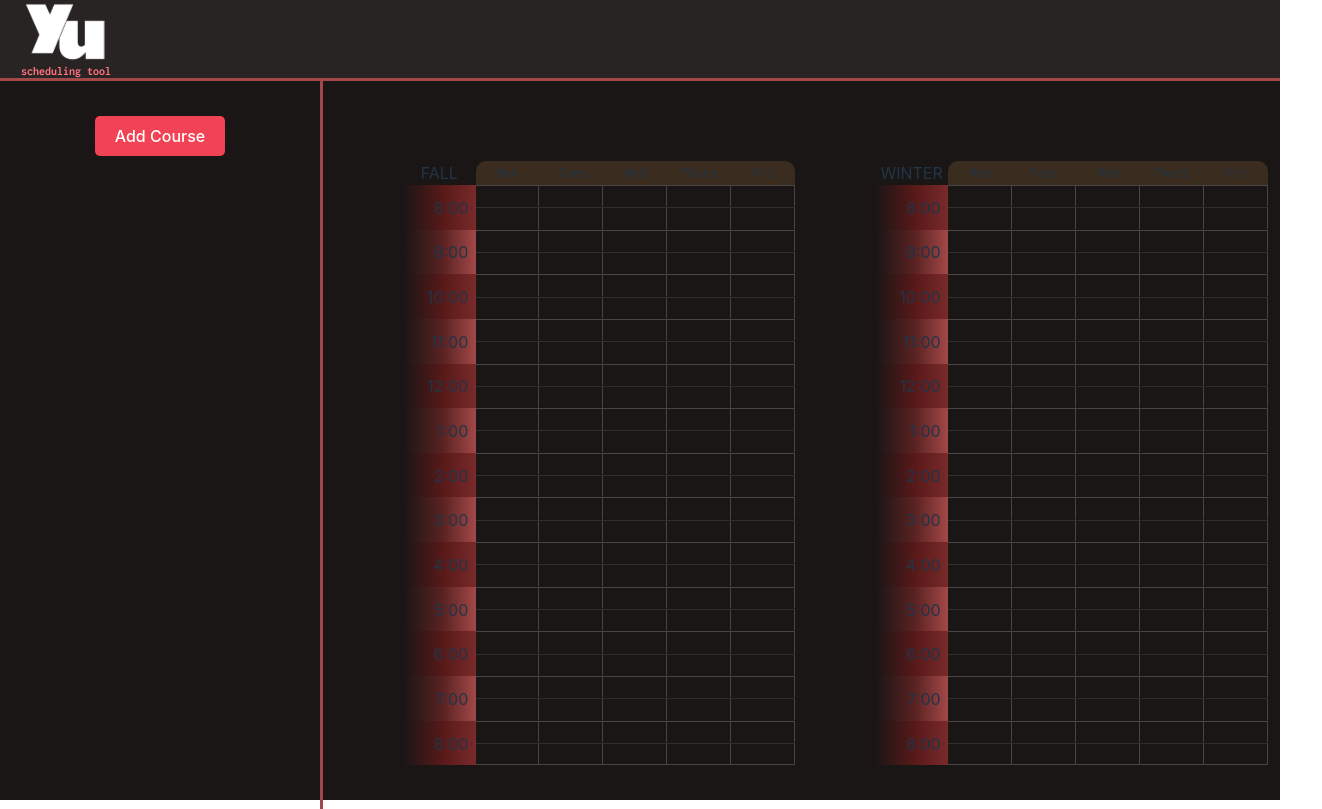
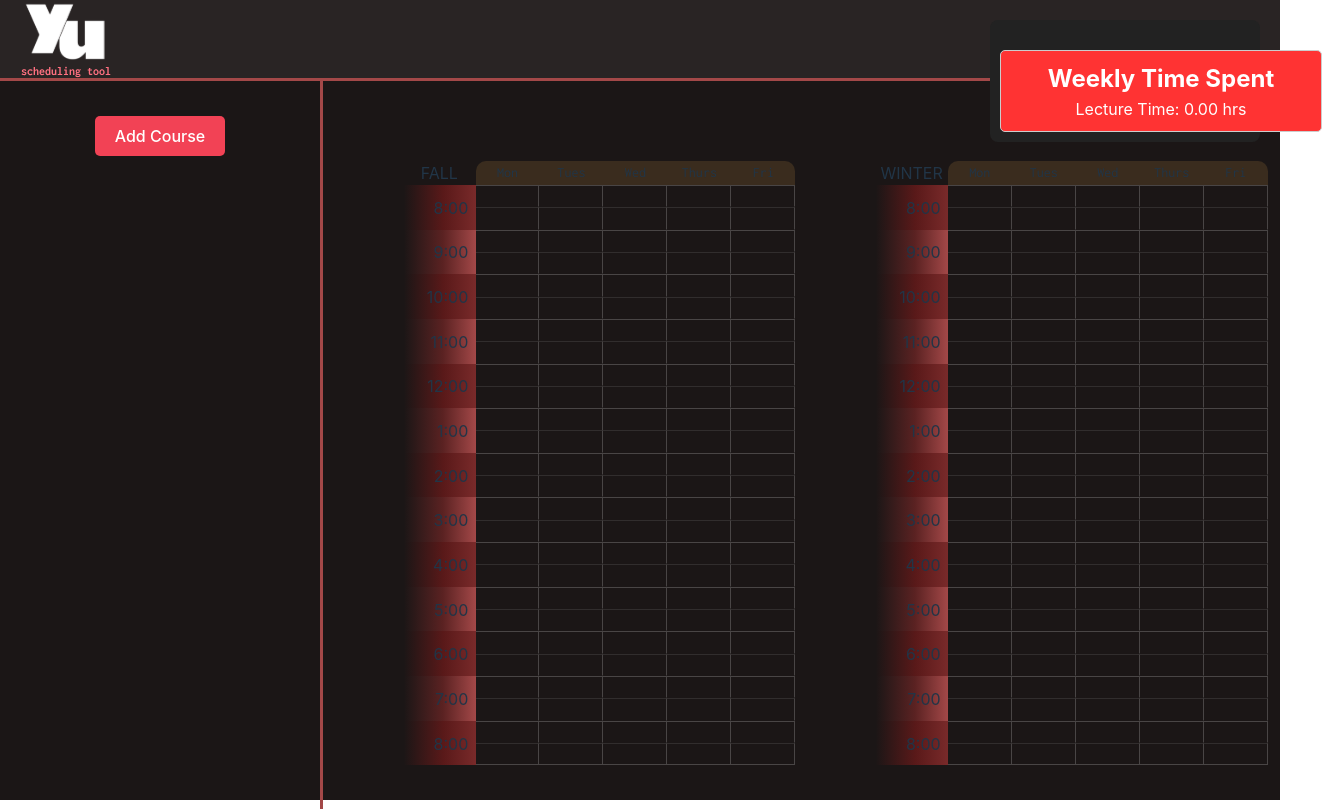
Before and after one commit to LobMat/YorkU-Student-Scheduler, a React (Vite) app in the folder frontend/: page / in a window 1280 px wide. Shown: the whole page, 1322 px wide, since content can reach past the window. Built offline with nearby package versions, Linux system fonts and the light colour scheme.

Commit message:
Completed Stats tracker

```diff
--- a/frontend/src/main.jsx
+++ b/frontend/src/main.jsx
@@ -4,6 +4,8 @@ import './page_scheduler/index.css'
 import Header from './page_scheduler/Header.jsx'
 import Schedule from './page_scheduler/Schedule.jsx'
 import AddCourse from './page_scheduler/AddCourse.jsx'
+import StatTracker from './page_scheduler/StatTracker.jsx'
+
 function Main() {
 
   const [showTextbox, setShowTextbox] = useState(false);
@@ -197,7 +199,10 @@ function Main() {
                 </button>
               </>
             )}
-
+            {/* ✅ Add StatTracker Here */}
+            <div style={{ position: "absolute", top: "20px", right: "20px", width: "250px", backgroundColor: "#222", color: "white", padding: "10px", borderRadius: "8px" }}>
+                <StatTracker courses={courses} />
+            </div>
 
           </div>
 
@@ -209,6 +214,7 @@ function Main() {
 
         </div>
         <div id='sect2'>
+
           <Schedule term="FALL" courses={courses} />
           <Schedule term="WINTER" courses={courses} />
         </div>
--- a/frontend/src/page_scheduler/AddCourse.jsx
+++ b/frontend/src/page_scheduler/AddCourse.jsx
@@ -1,5 +1,6 @@
 import { useState } from 'react';
 import InteractiveGrid from './InteractiveGrid';
+import StatTracker from "./StatTracker"; // ✅ Importing StatTracker
 
 function AddCourse() {
     const [showTextbox, setShowTextbox] = useState(false);
@@ -175,6 +176,10 @@ function AddCourse() {
                     </button>
                 </>
             )}
+            {/* ✅ Add StatTracker Here */}
+            <div style={{ position: "absolute", top: "20px", right: "20px", width: "250px", backgroundColor: "#222", color: "white", padding: "10px", borderRadius: "8px" }}>
+                <StatTracker courses={courses} />
+            </div>
 
 
         </div>
--- a/frontend/src/page_scheduler/InteractiveGrid.jsx
+++ b/frontend/src/page_scheduler/InteractiveGrid.jsx
@@ -14,8 +14,8 @@ function InteractiveGrid({ term, courses }) {
       // Reset previous colors
       cell.style.backgroundColor = "";
       courses.forEach(course => {
-        console.log("course term: ", course.term)
-        console.log("calendar term: ", term)
+        //console.log("course term: ", course.term)
+        //console.log("calendar term: ", term)
         if (course.weekday === cellDay && course.term === term && course.startNum <= cellValue && course.endNum > cellValue) {
           cell.style.backgroundColor = "#F24255"; // Color for occupied slots
         }
--- /dev/null
+++ b/frontend/src/page_scheduler/StatTracker.jsx
@@ -0,0 +1,53 @@
+import React, { useEffect, useState } from "react";
+
+const StatTracker = ({ courses }) => {
+    console.log("Courses updated:")
+    //const [stats, setStats] = useState({ totalLectureHours: 0, totalCommuteHours: 0 });
+    const [stats, setStats] = useState({ totalLectureHours: 0 });
+    // Function to calculate total lecture & commute time
+    const calculateTotalTime = (schedule) => {
+        let totalLectureMinutes = 0;
+        //let totalCommuteMinutes = 0;
+
+        schedule.forEach(course => {
+            const start = course.startNum || 0;  // ✅ Default to 0 if undefined
+            const end = course.endNum || 0;  // ✅ Default to 0 if undefined
+            totalLectureMinutes += (end - start) * 60; // Convert to minutes
+            //totalCommuteMinutes += 40; // Assume 40 min commute per lecture
+        });
+
+        return {
+            totalLectureHours: (totalLectureMinutes / 60).toFixed(2),
+            //totalCommuteHours: (totalCommuteMinutes / 60).toFixed(2)
+        };
+    };
+
+    useEffect(() => {
+        console.log("🚀 StatTracker received courses:", courses); // ✅ Debug log
+
+        const totals = calculateTotalTime(courses);
+        setStats(totals);  // ✅ Always update stats
+    }, [courses]);  // ✅ Runs whenever `courses` updates
+
+    return (
+        <div style={styles.container}>
+            <h2>Weekly Time Spent</h2>
+            <p>Lecture Time: {stats.totalLectureHours} hrs</p>
+        </div>
+    );
+};
+
+// Styling
+const styles = {
+    container: {
+        textAlign: "center",
+        marginTop: "20px",
+        padding: "10px",
+        border: "1px solid #ccc",
+        borderRadius: "5px",
+        width: "300px",
+        backgroundColor: "#ff3333"
+    }
+};
+
+export default StatTracker;
```
